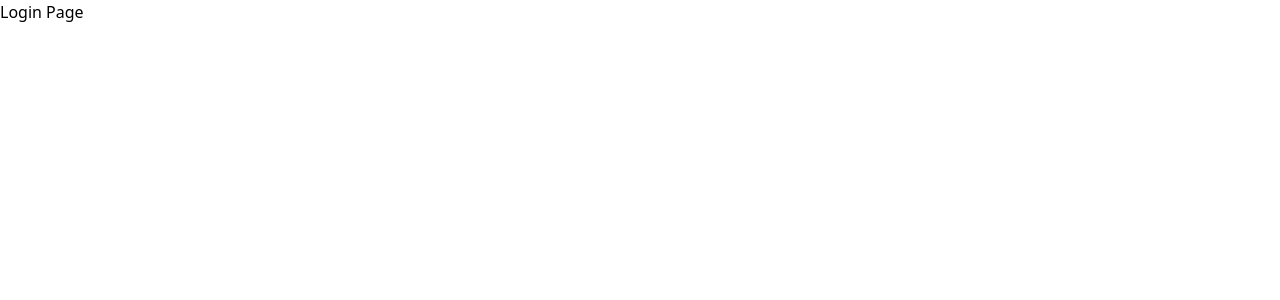
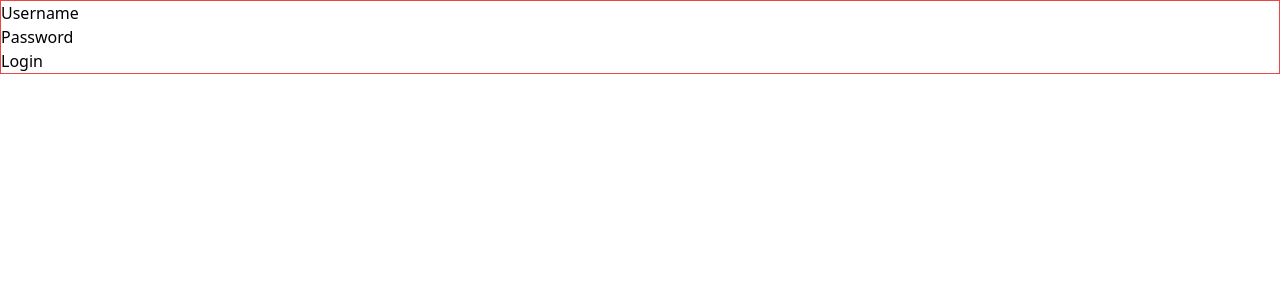
Before and after one commit to ken-ux/messaging-app, a React (Vite) app: page /login in a window 1280 px wide. Shown: the top 300 px of the page. Built offline with nearby package versions, Linux system fonts and the light colour scheme.

Commit message:
Add simple form

```diff
--- a/src/pages/Login.tsx
+++ b/src/pages/Login.tsx
@@ -1,5 +1,19 @@
 function Login() {
-  return <div>Login Page</div>;
+  return (
+    <div>
+      <form action="" className="test-border">
+        <div>
+          <label htmlFor="username">Username</label>
+          <input type="text" name="username" id="username" />
+        </div>
+        <div>
+          <label htmlFor="password">Password</label>
+          <input type="password" name="password" id="password" />
+        </div>
+        <button type="submit">Login</button>
+      </form>
+    </div>
+  );
 }
 
 export default Login;
```
